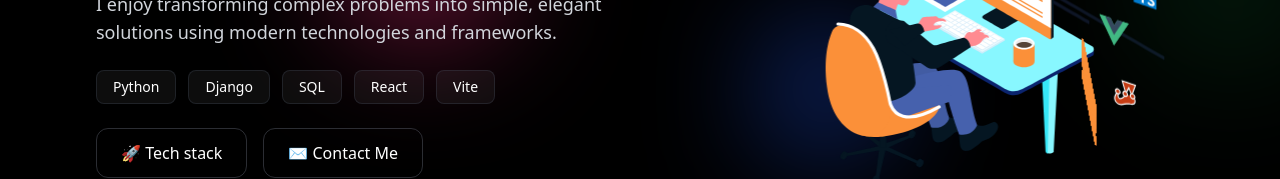
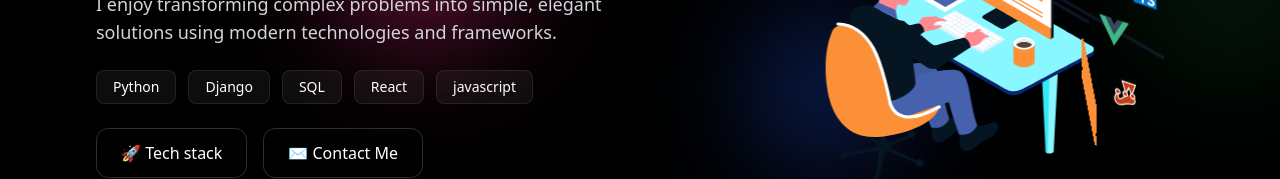
Before and after one commit to mrtheenesh/Portfolio, a React (Vite) app: page / in a window 1280 px wide. Shown: the part 403-582 px from the top of the page. Built offline with nearby package versions, Linux system fonts and the light colour scheme.

Commit message:
Update Hero.jsx

```diff
--- a/src/components/Hero.jsx
+++ b/src/components/Hero.jsx
@@ -50,7 +50,7 @@ export default function Home() {
         transition={{ delay: 0.8, duration: 0.7 }}
         className="mt-6 flex flex-wrap gap-3"
       >
-        {["Python", "Django", "SQL", "React", "Vite"].map((skill, i) => (
+        {["Python", "Django", "SQL", "React", "javascript"].map((skill, i) => (
           <span
             key={i}
             className="px-4 py-1.5 text-sm rounded-lg bg-white/5 border border-gray-600/30
```
